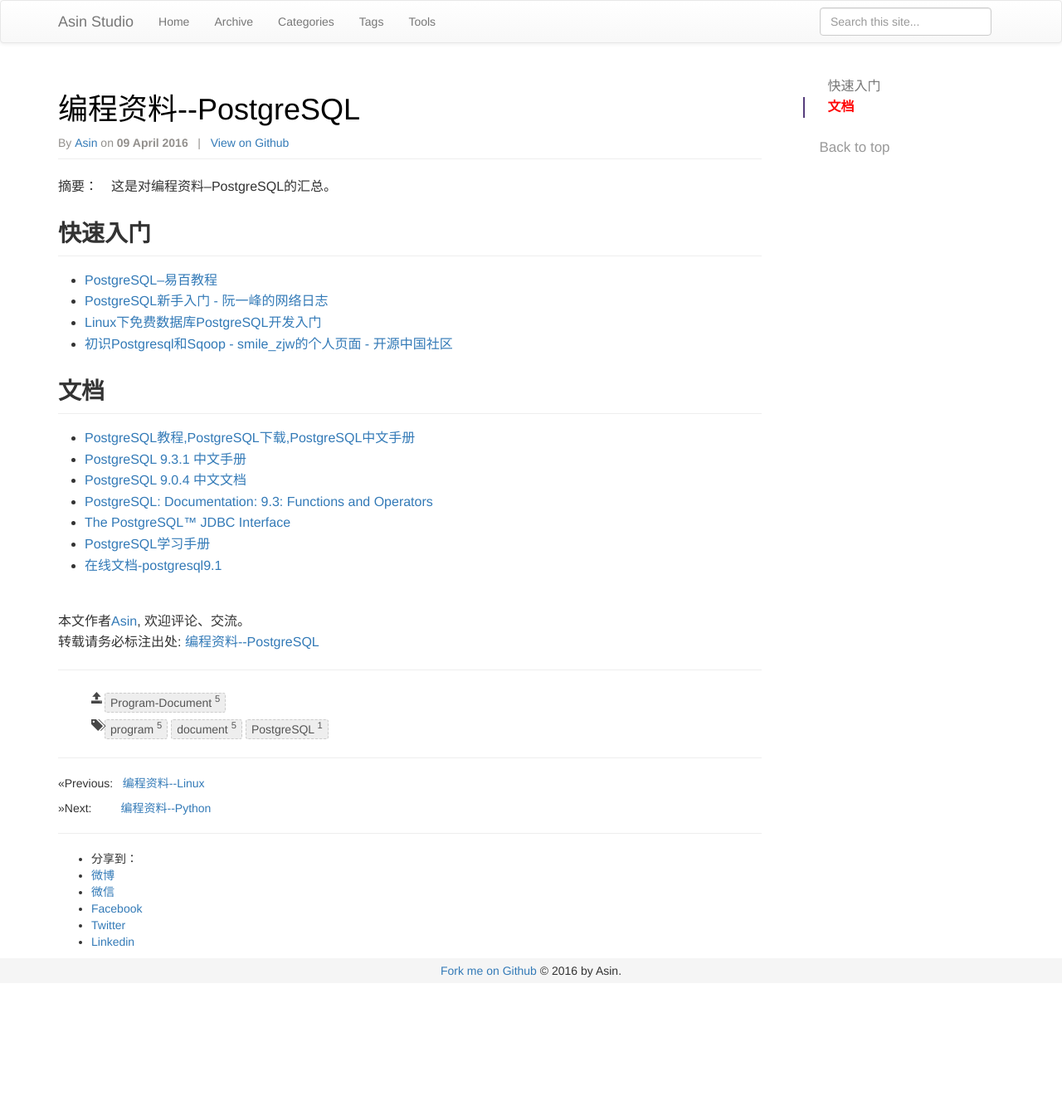
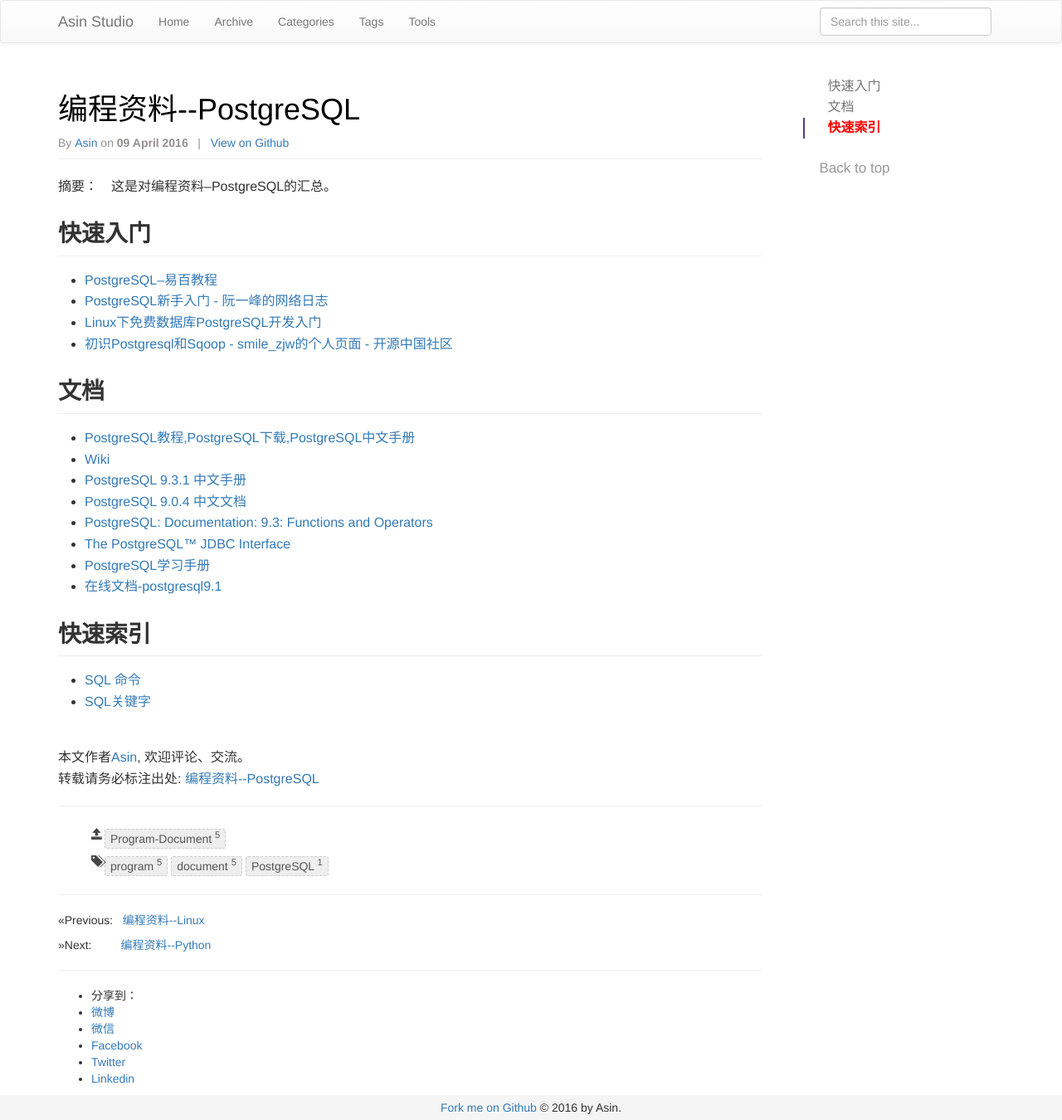
Before and after one commit to asin929/asin929.github.io, a Jekyll site: the page built from _posts/Program-Document/2016-4-9-编程资料--PostgreSQL.md, in a window 1280 px wide. Shown: the whole page at 83% size. Built offline with Jekyll 4.4.1, drawn with Linux system fonts in a browser that asks for light colours; comment, search, counter and statistics services are not loaded; before the commit the page ends 1185 px from its top, so only the background shows below that.

Commit message:
Update 2016-4-9-编程资料--PostgreSQL.md

```diff
--- a/_posts/Program-Document/2016-4-9-编程资料--PostgreSQL.md
+++ b/_posts/Program-Document/2016-4-9-编程资料--PostgreSQL.md
@@ -22,9 +22,15 @@ tags : [program, document, PostgreSQL]
 ## 文档
 
 + [PostgreSQL教程,PostgreSQL下载,PostgreSQL中文手册](http://www.yiibai.com/html/postgresql/)
++ [Wiki](https://wiki.postgresql.org/wiki/Main_Page)
 + [PostgreSQL 9.3.1 中文手册](http://www.postgres.cn/docs/9.3/index.html)
 + [PostgreSQL 9.0.4 中文文档](http://manual.51yip.com/postgresql/)
 + [PostgreSQL: Documentation: 9.3: Functions and Operators](http://www.postgresql.org/docs/9.3/static/functions.html)
 + [The PostgreSQL™ JDBC Interface](https://jdbc.postgresql.org/documentation/head/index.html)
 + [PostgreSQL学习手册](http://www.cnblogs.com/stephen-liu74/archive/2012/05/02/2294071.html)
 + [在线文档-postgresql9.1](http://tool.oschina.net/apidocs/apidoc?api=postgresql9.1)
+
+## 快速索引
+
++ [SQL 命令](http://www.postgres.cn/docs/9.3/sql-commands.html)
++ [SQL关键字](http://www.postgres.cn/docs/9.3/sql-keywords-appendix.html)
```
